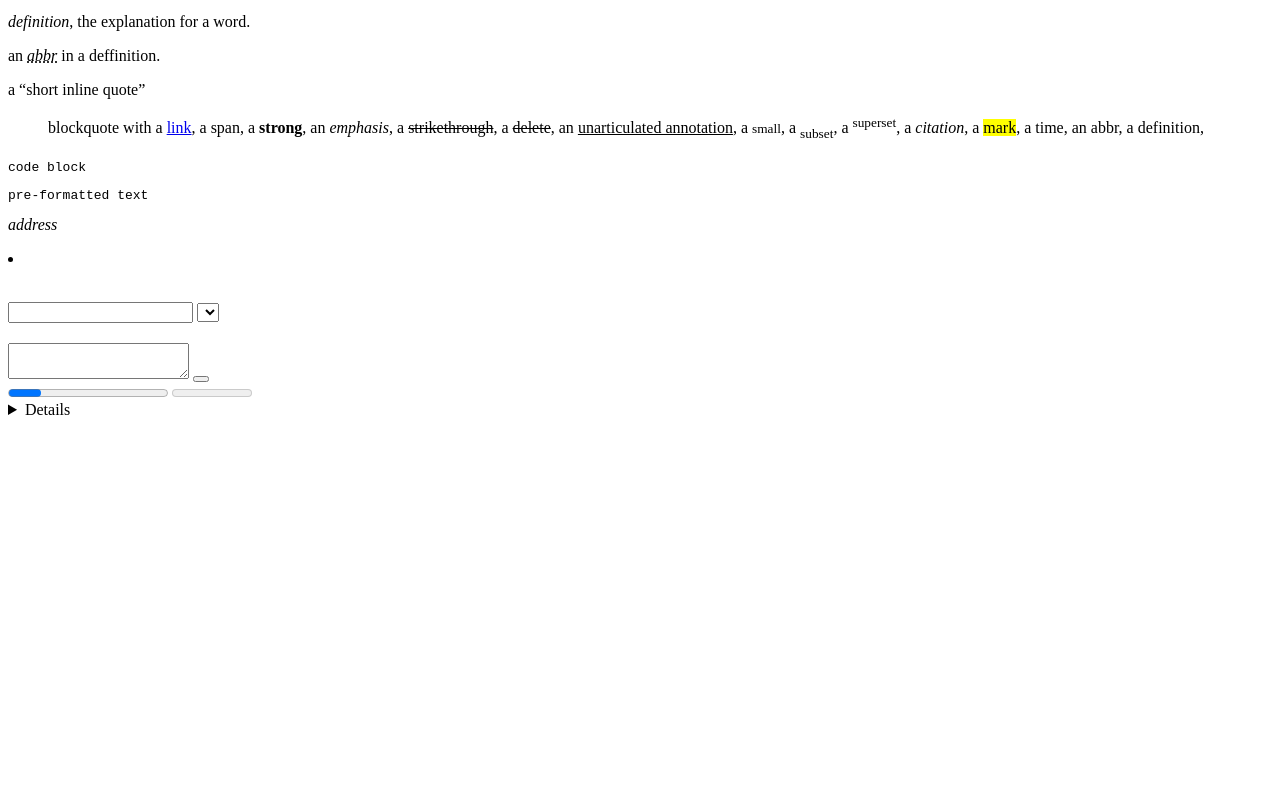
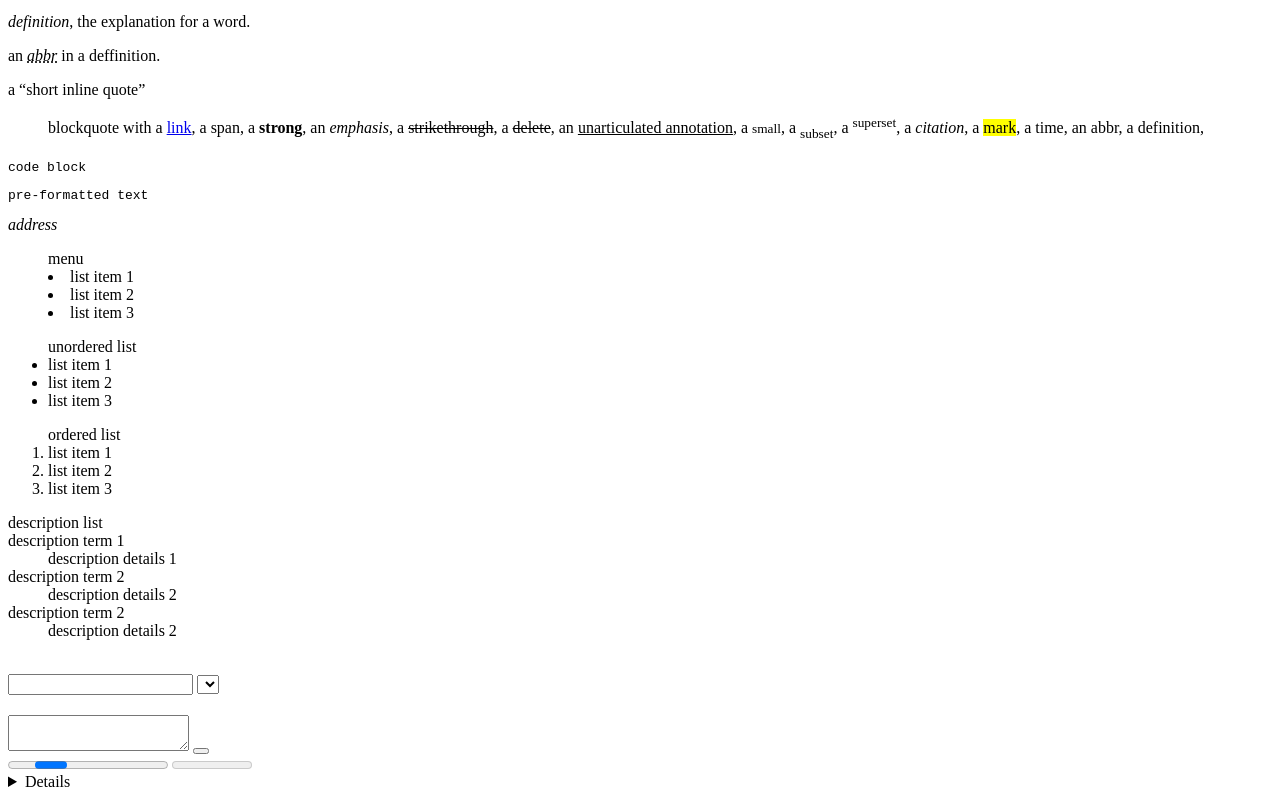
Before and after one commit to sangmort/roc-css-framework-sandbox, a plain HTML site: page index.html in a window 1280 px wide. Shown: the part 862-1661 px from the top of the page. Before the commit the page ends 1289 px from the top, so only its background shows below. Drawn offline with Linux system fonts and the light colour scheme.

Commit message:
Added HTML5 list elements

```diff
--- a/index.html
+++ b/index.html
@@ -54,12 +54,36 @@
 		<address>address</address>
 
 		<!-- lists -->
-		<ul></ul>
-		<ol></ol>
-		<li></li>
-		<dl></dl>
-		<dt></dt>
-		<dd></dd>
+		<menu>
+			menu
+			<li>list item 1</li>
+			<li>list item 2</li>
+			<li>list item 3</li>
+		</menu>
+		<ul>
+			unordered list
+			<li>list item 1</li>
+			<li>list item 2</li>
+			<li>list item 3</li>
+		</ul>
+		<ol>
+			ordered list
+			<li>list item 1</li>
+			<li>list item 2</li>
+			<li>list item 3</li>
+		</ol>
+
+		<dl>
+			description list
+			<dt>description term 1</dt>
+			<dd>description details 1</dd>
+
+			<dt>description term 2</dt>
+			<dd>description details 2</dd>
+
+			<dt>description term 2</dt>
+			<dd>description details 2</dd>
+		</dl>
 
 		<!-- links -->
 		<a></a>
```
